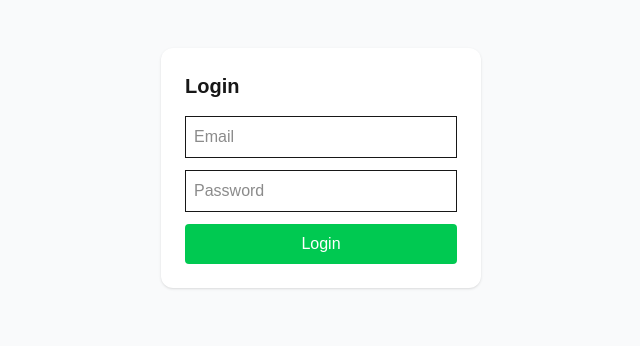
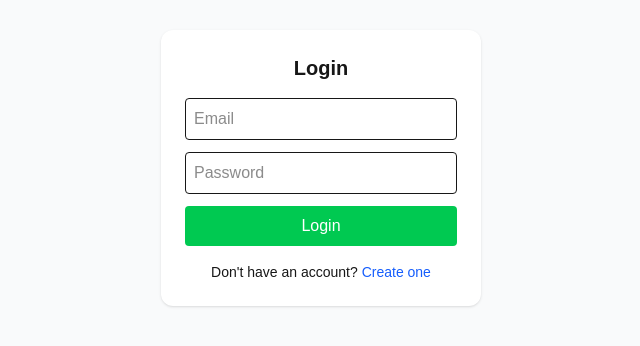
Before and after one commit to NextlyTechology/nextly-invoices, a Next.js app: page /login in a window 1280 px wide. Shown: the part 232-578 px from the top of the page, without its empty margins (319-959 px from the left). Built offline with nearby package versions, Linux system fonts and the light colour scheme.

Commit message:
add register link

```diff
--- a/app/login/page.tsx
+++ b/app/login/page.tsx
@@ -3,20 +3,31 @@
 import { useState } from "react";
 import { supabase } from "@/src/lib/supabase";
 import { useRouter } from "next/navigation";
+import Link from "next/link";
 
 export default function Login() {
     const [email, setEmail] = useState("");
     const [password, setPassword] = useState("");
+    const [loading, setLoading] = useState(false);
     const router = useRouter();
 
     const handleLogin = async () => {
+        if (!email || !password) {
+            alert("Please fill all fields");
+            return;
+        }
+
+        setLoading(true);
+
         const { error } = await supabase.auth.signInWithPassword({
             email,
             password,
         });
 
+        setLoading(false);
+
         if (error) {
-            alert("Login failed");
+            alert("Login failed ❌");
         } else {
             router.push("/");
         }
@@ -25,14 +36,16 @@ export default function Login() {
     return (
         <main className="min-h-screen flex items-center justify-center bg-gray-50">
             <div className="bg-white p-6 rounded-xl shadow w-80">
-                <h1 className="text-xl font-bold mb-4">Login</h1>
+                <h1 className="text-xl font-bold mb-4 text-center">
+                    Login
+                </h1>
 
                 <input
                     type="email"
                     placeholder="Email"
                     value={email}
                     onChange={(e) => setEmail(e.target.value)}
-                    className="w-full border p-2 mb-3"
+                    className="w-full border p-2 mb-3 rounded"
                 />
 
                 <input
@@ -40,15 +53,27 @@ export default function Login() {
                     placeholder="Password"
                     value={password}
                     onChange={(e) => setPassword(e.target.value)}
-                    className="w-full border p-2 mb-3"
+                    className="w-full border p-2 mb-3 rounded"
                 />
 
                 <button
                     onClick={handleLogin}
-                    className="w-full bg-green-500 text-white py-2 rounded"
+                    disabled={loading}
+                    className="w-full bg-green-500 text-white py-2 rounded hover:bg-green-600"
                 >
-                    Login
+                    {loading ? "Logging in..." : "Login"}
                 </button>
+
+                {/* 🟣 Register Link */}
+                <p className="text-sm text-center mt-4">
+                    Don't have an account?{" "}
+                    <Link
+                        href="/register"
+                        className="text-blue-600 font-medium"
+                    >
+                        Create one
+                    </Link>
+                </p>
             </div>
         </main>
     );
```
